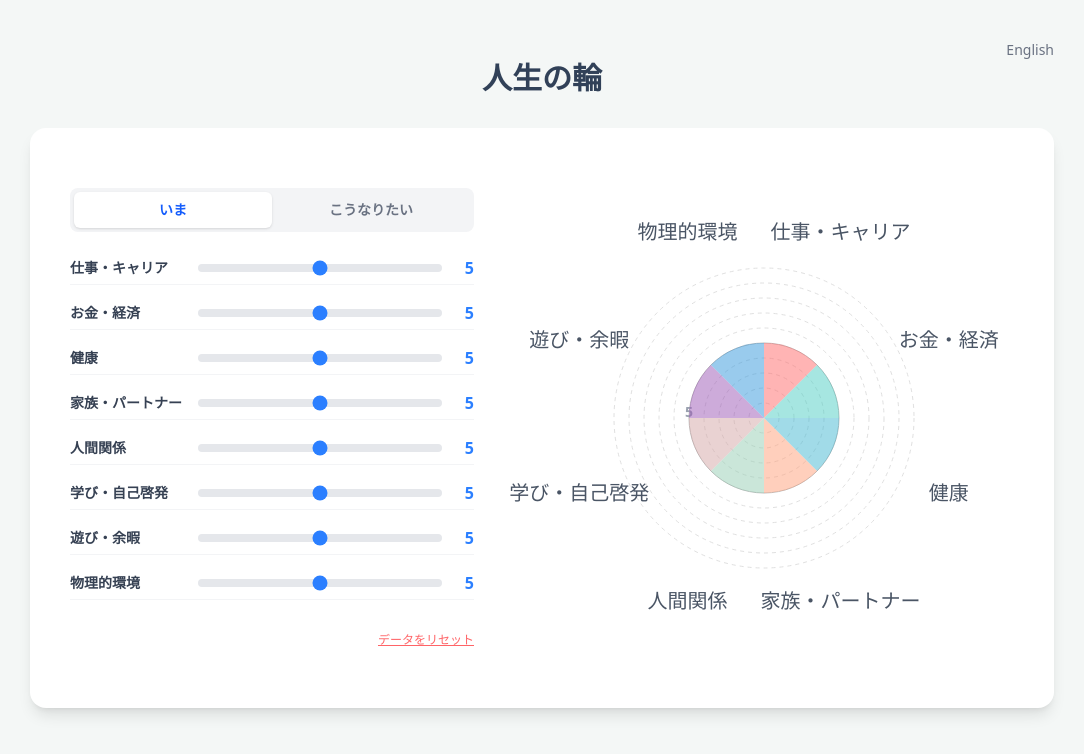
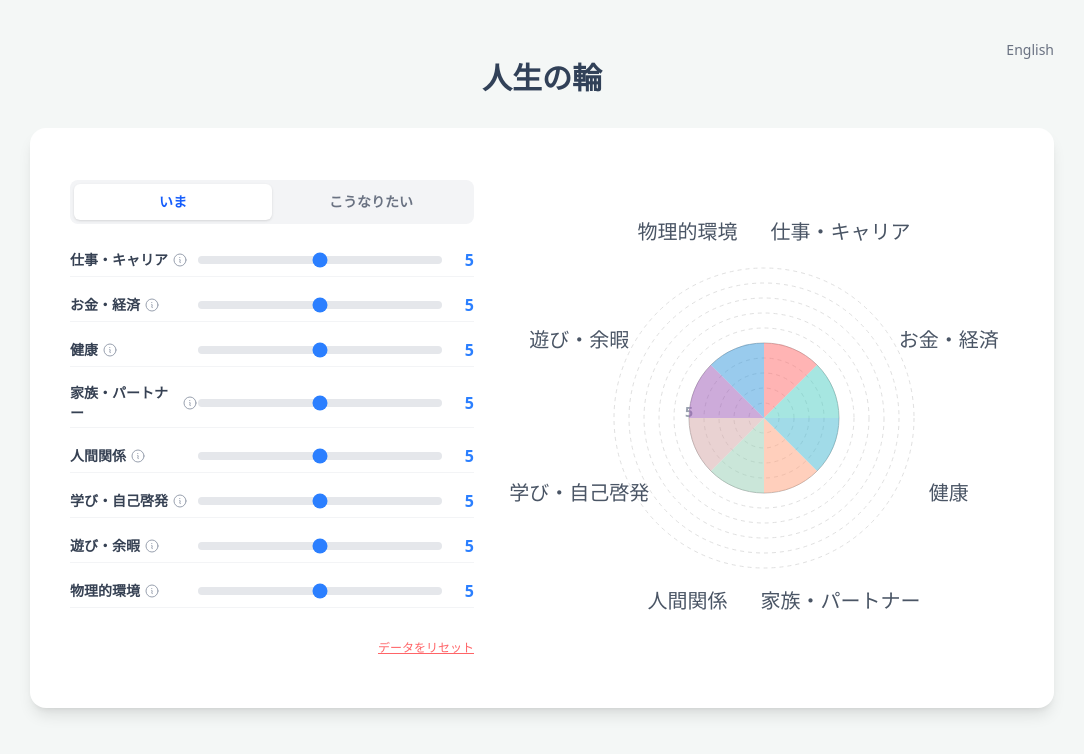
Before and after one commit to kazunori0909/wheel-of-life, a Next.js app: page / in a window 1280 px wide. Shown: the top 754 px of the page, without its empty margins (98-1182 px from the left). Built offline with nearby package versions, Linux system fonts and the light colour scheme.

Commit message:
各項目の簡易説明を追加

```diff
--- a/src/components/ControlPanel.tsx
+++ b/src/components/ControlPanel.tsx
@@ -1,4 +1,5 @@
-import React from 'react';
+import React, { useState } from 'react';
+import { motion, AnimatePresence } from 'framer-motion';
 import { Category } from '@/types';
 import { EditMode } from '@/hooks/useWheelOfLife';
 import { useLanguage } from '@/context/LanguageContext';
@@ -15,6 +16,13 @@ export const ControlPanel: React.FC<ControlPanelProps> = ({ categories, onScoreC
   const { t } = useLanguage();
   const categoriesDict = t('categories');
   const modesDict = t('modes');
+  const descriptionsDict = t('descriptions') as Record<string, string>;
+
+  const [activeInfo, setActiveInfo] = useState<string | null>(null);
+
+  const toggleInfo = (key: string) => {
+    setActiveInfo((prev) => (prev === key ? null : key));
+  };
 
   return (
     <div className="flex flex-col gap-4 w-full min-w-[300px] flex-1">
@@ -37,10 +45,33 @@ export const ControlPanel: React.FC<ControlPanelProps> = ({ categories, onScoreC
         </button>
       </div>
       {categories.map((cat, index) => (
-        <div key={cat.id} className="flex items-center justify-between pb-1 border-b border-gray-100">
-          <label className="font-bold text-sm text-gray-700 w-32 shrink-0">
+        <div key={cat.id} className="flex flex-col border-b border-gray-100 pb-1">
+          <div className="flex items-center justify-between">
+            <button
+              onClick={() => toggleInfo(cat.key)}
+              className="flex items-center gap-1 w-32 shrink-0 text-left group"
+              type="button"
+            >
+              <span className="font-bold text-sm text-gray-700">
                 {categoriesDict[cat.key as keyof typeof categoriesDict]}
-          </label>
+              </span>
+              <span className="text-gray-400 group-hover:text-gray-600 transition-colors">
+                <svg
+                  xmlns="http://www.w3.org/2000/svg"
+                  fill="none"
+                  viewBox="0 0 24 24"
+                  strokeWidth={1.5}
+                  stroke="currentColor"
+                  className="w-4 h-4"
+                >
+                  <path
+                    strokeLinecap="round"
+                    strokeLinejoin="round"
+                    d="M11.25 11.25l.041-.02a.75.75 0 011.063.852l-.708 2.836a.75.75 0 001.063.853l.041-.021M21 12a9 9 0 11-18 0 9 9 0 0118 0zm-9-3.75h.008v.008H12V8.25z"
+                  />
+                </svg>
+              </span>
+            </button>
             <div className="flex flex-1 items-center gap-2">
               <input
                 type="range"
@@ -56,6 +87,21 @@ export const ControlPanel: React.FC<ControlPanelProps> = ({ categories, onScoreC
               </span>
             </div>
           </div>
+          <AnimatePresence>
+            {activeInfo === cat.key && (
+              <motion.div
+                initial={{ height: 0, opacity: 0 }}
+                animate={{ height: 'auto', opacity: 1 }}
+                exit={{ height: 0, opacity: 0 }}
+                className="overflow-hidden"
+              >
+                <p className="text-sm text-gray-500 py-2">
+                  {descriptionsDict[cat.key]}
+                </p>
+              </motion.div>
+            )}
+          </AnimatePresence>
+        </div>
       ))}
 
       <div className="mt-4 flex justify-end">
--- a/src/data/translations.ts
+++ b/src/data/translations.ts
@@ -14,6 +14,16 @@ export const translations = {
       learning: "学び・自己啓発",
       fun: "遊び・余暇",
       environment: "物理的環境",
+    },
+    descriptions: {
+      job: "現在の職務内容、働きがい、将来のキャリアパスに対する満足度。",
+      money: "現在の収入、貯蓄、資産運用、経済的な安心感に対する満足度。",
+      health: "身体的な調子、エネルギーレベル、精神的な健康状態、生活習慣。",
+      family: "家族やパートナーとの関係性、家庭内の雰囲気、過ごす時間の質。",
+      relationship: "友人、同僚、地域社会など、家族以外の人とのつながり。",
+      learning: "新しい知識の習得、スキルの向上、精神的な成長、自己投資。",
+      fun: "趣味、娯楽、リラックスする時間、人生を楽しむことへの充実度。",
+      environment: "自宅や職場の快適さ、住んでいる地域の安全性や利便性。",
     },
     resetData: "データをリセット",
   },
@@ -33,6 +43,16 @@ export const translations = {
       fun: "Fun & Recreation",
       environment: "Physical Environment",
     },
+    descriptions: {
+      job: "Satisfaction with your current role, career path, and professional growth.",
+      money: "Your financial stability, income, savings, and financial freedom.",
+      health: "Your physical well-being, energy levels, diet, and mental health.",
+      family: "Quality of relationships with your partner, children, parents, and siblings.",
+      relationship: "Connections with friends, colleagues, and your social circle.",
+      learning: "Personal development, education, and acquiring new skills.",
+      fun: "Hobbies, leisure time, relaxation, and pure enjoyment of life.",
+      environment: "Your home environment, workplace, and physical surroundings.",
+    },
     resetData: "Reset Data",
   },
 } as const;
```
Lines whose indentation alone changed are shown as unchanged.
